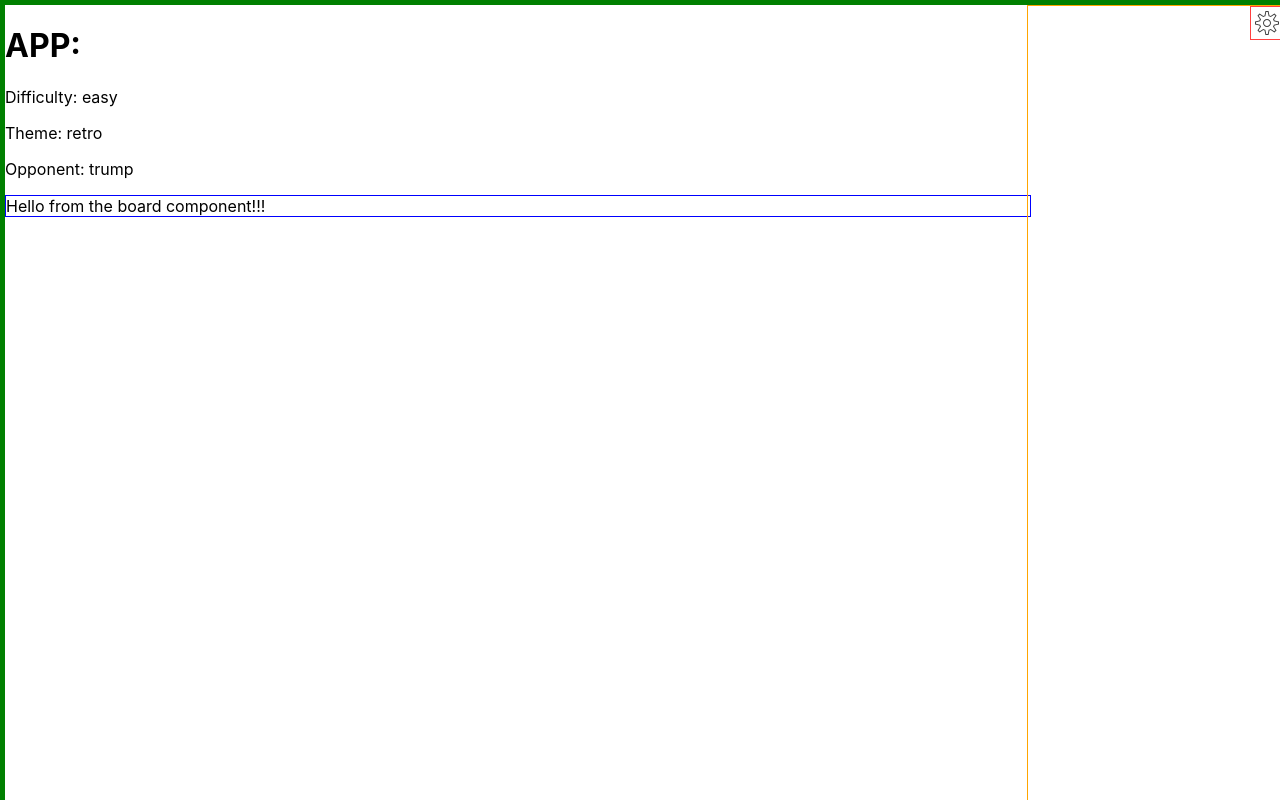
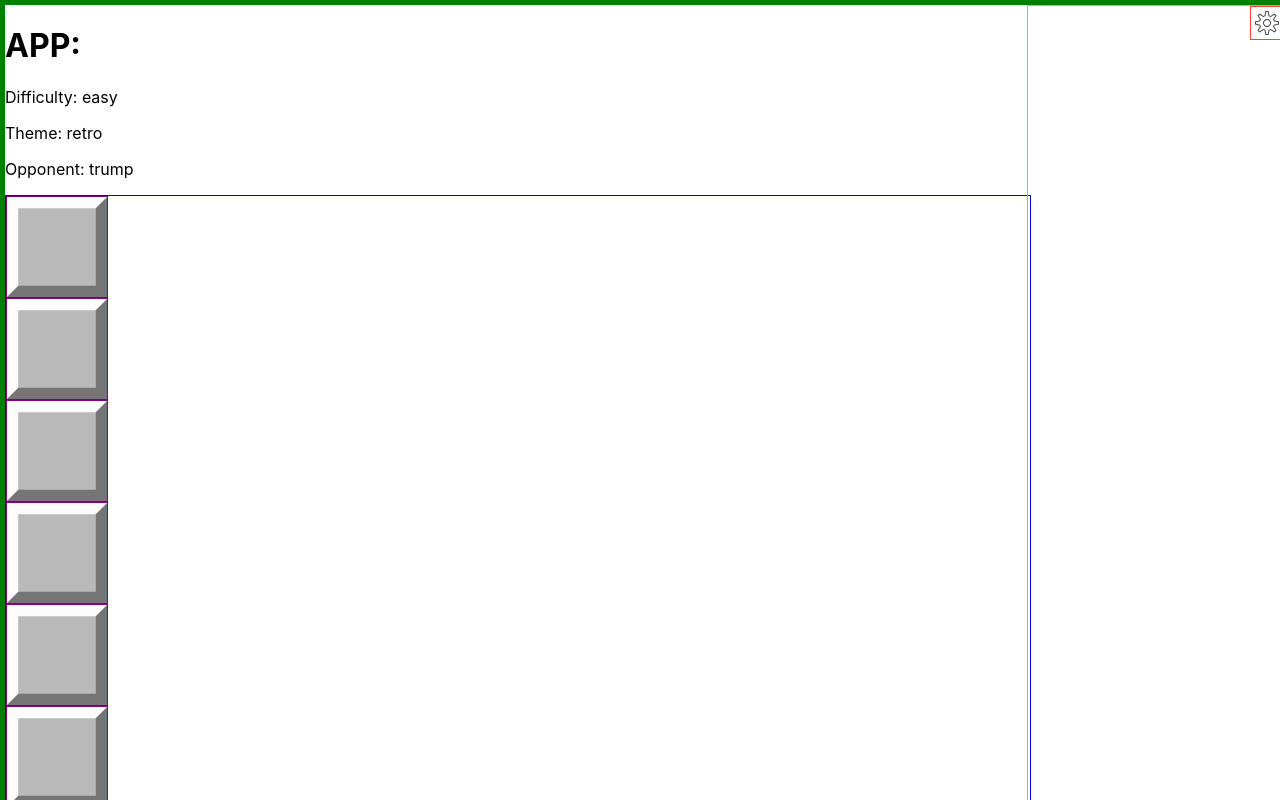
Before and after one commit to metalogica/tweetsweeper, a React (Create React App) app: page / in a window 1280 px wide. Shown: the top 800 px of the page. Built offline with nearby package versions, Linux system fonts and the light colour scheme.

Commit message:
completed buildBoard()

```diff
--- a/src/components/Board.tsx
+++ b/src/components/Board.tsx
@@ -1,15 +1,56 @@
 import { useState } from 'react'
+import './Board.scss'
+import { BoardState, CellState } from '../globals'
 import Cell from './Cell'
-import { useSettings, Difficulty } from '../contexts'
-import { BoardState } from '../globals'
-import './Board.scss'
 
 function Board({gameProgress, boardSize, numberOfMines} : BoardState ) {
+  const grid = buildBoard(boardSize, numberOfMines)
+  console.log(grid)
+
   return (
     <div data-testid='board' className='board-container'>
-      Hello from the board component!!!
+      {
+        grid.map((column: any) => {
+          return (column.map((cellState: CellState, rowIndex: number) => {
+            return (<Cell key={rowIndex} data-location={cellState.location} {...cellState}/>)
+          }))
+        })
+      }
     </div>
   )
 }
 
+function buildBoard(boardSize: number, numberOfMines: number) {
+  const grid: [any[], any[]] = [[],[]]
+  const mineCount: number = 0
+
+  function buildMine(mineCount: number, maxMines: number) {
+    if (mineCount === maxMines) { return false }
+
+    return Math.random() > 0.5 ? true : false
+  }
+
+  for (let j = 0; j < boardSize; j++) {
+    // build new row
+    if (grid[j] === undefined) grid.push([])
+
+    for (let i = 0; i < boardSize; i++) {
+      // build new column
+      if (grid[j][i] === undefined) grid[j].push([])
+
+      const cellState: CellState = {
+        location: [j, i],
+        clicked: false,
+        mine: buildMine(mineCount, numberOfMines),
+        flagged: false,
+        neighbors: 0
+      }
+
+      grid[j][i] = cellState
+    }
+  }
+
+  return grid
+}
+
 export default Board
--- a/src/globals.ts
+++ b/src/globals.ts
@@ -31,6 +31,7 @@ export interface BoardState {
   gameProgress: GameProgress;
   boardSize: BoardSize;
   numberOfMines: NumberOfMines;
+  grid?: [CellState[], CellState[]]
 }
 
 export const defaultBoardState: BoardState = {
```
Also changed, not shown: 1 other file (tests, documents, lock files or other folders).
